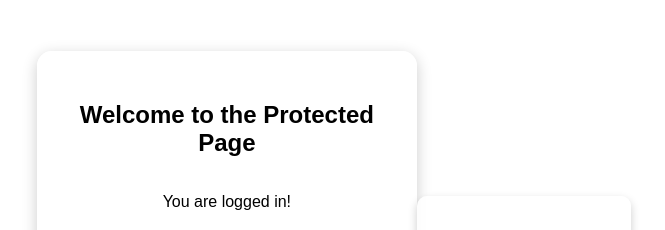
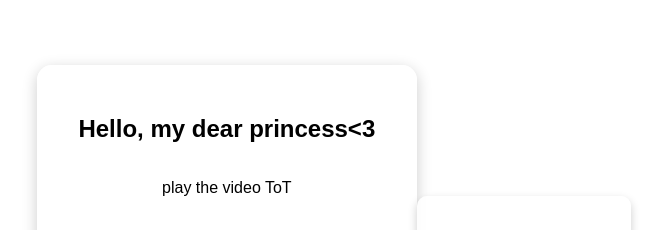
Before and after one commit to demuga/ggexdemuga2, a plain HTML site: page protected-page.html in a window 1280 px wide. Shown: the top 230 px of the page, without its empty margins (306-971 px from the left). Drawn offline with Linux system fonts and the light colour scheme; sample sign-in values are in the browser's storage.

Commit message:
Update protected-page.html

```diff
--- a/protected-page.html
+++ b/protected-page.html
@@ -8,8 +8,8 @@
 </head>
 <body>
     <div class="protected-container">
-        <h2>Welcome to the Protected Page</h2>
-        <p>You are logged in!</p>
+        <h2>Hello, my dear princess<3</h2>
+        <p>play the video ToT</p>
 
         <!-- Video Section -->
         <video width="600" controls>
```
